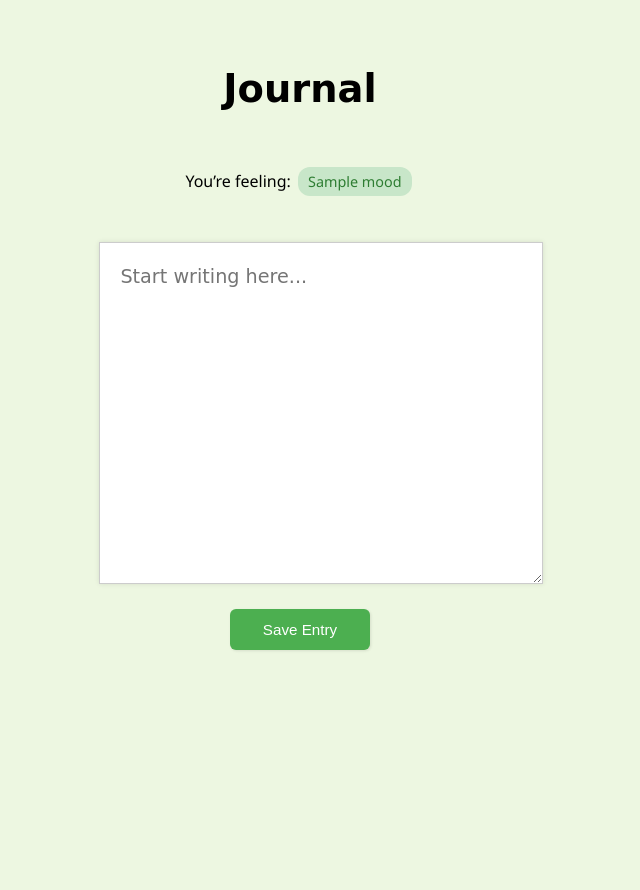
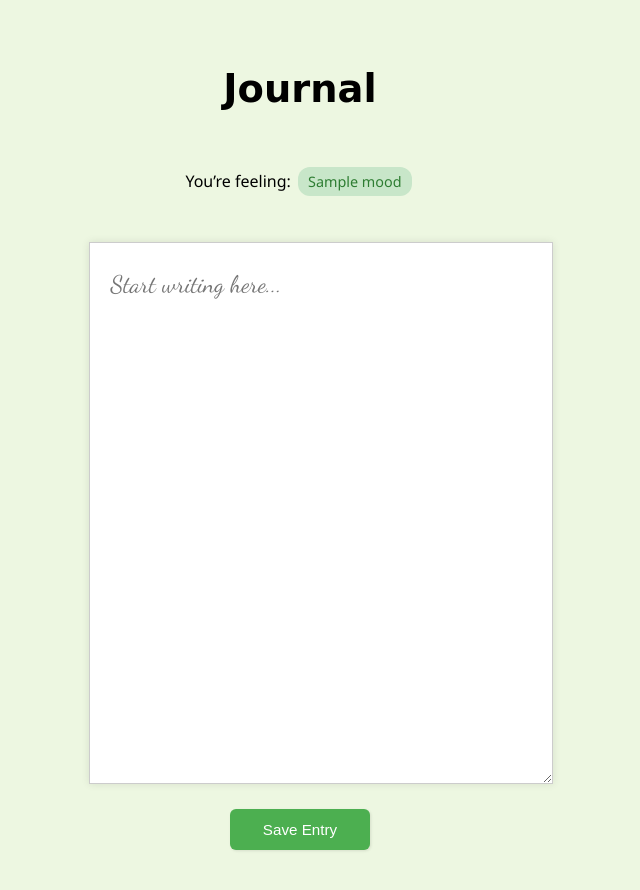
Before and after one commit to Marsh3184/Marsh-Scheduler, a Flask app: template templates/journal_entry.html in a window 1280 px wide. Shown: the whole page, without its empty margins (340-980 px from the left). Before the commit the page ends 651 px from the top, so only its background shows below. Run offline with Flask 3, Linux system fonts and the light colour scheme; the template is opened without the code that fills it: most values are stand-ins (such as "Sample title", 1, 10 or a date in 2020).

Commit message:
Update journal.css

```diff
--- a/static/journal.css
+++ b/static/journal.css
@@ -139,18 +139,19 @@ body {
 }
 .journal-paper {
     width: 100%;
-    max-width: 600px;
-    min-height: 300px;
+    max-width: 800px;
+    min-height: 500px;
     margin: 20px auto;
     background-color: #fff;
     border: 1px solid #ccc;
     padding: 20px;
-    font-family: 'Brush Script MT', cursive;
-    font-size: 1.2em;
-    line-height: 1.5;
+    font-family: 'Dancing Script', cursive;
+    font-size: 1.5em;
+    line-height: 1.8;
     color: #333;
-    box-shadow: 0 0 5px rgba(0,0,0,0.1);
+    box-shadow: 0 0 8px rgba(0,0,0,0.1);
 }
+
 
 .selected-moods {
     margin: 10px 0;
```
